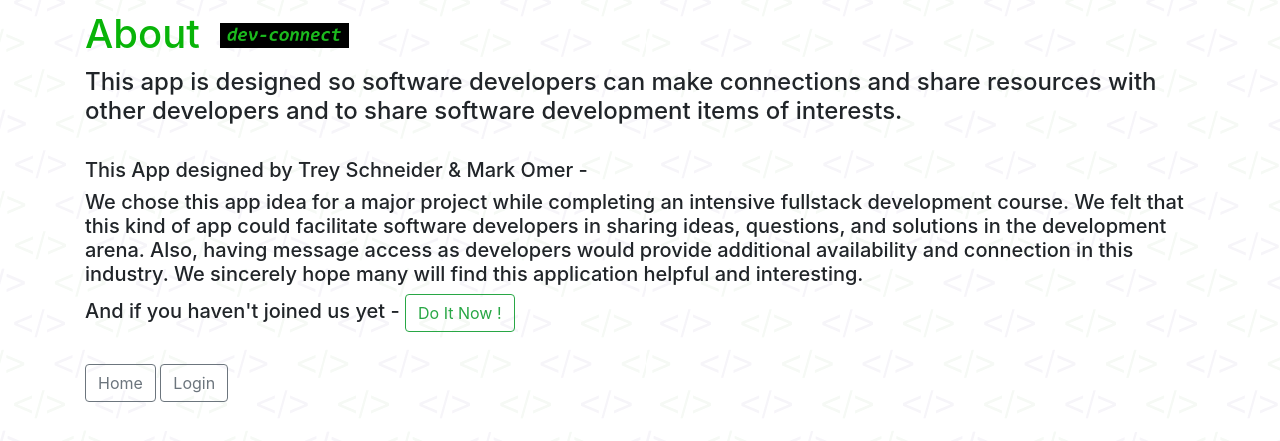
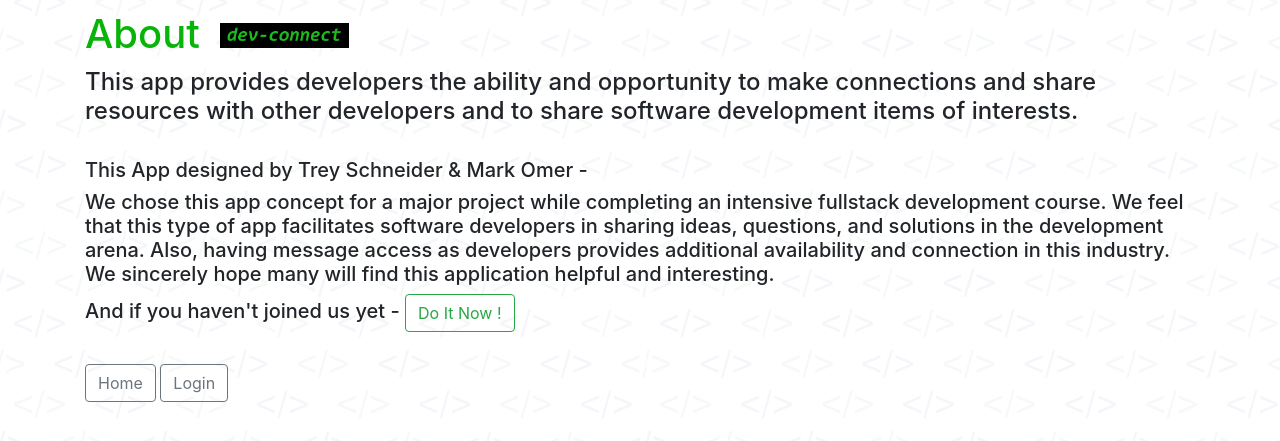
Before and after one commit to markomer/DEVCONNECT, a Django app: page /about/ in a window 1280 px wide. Shown: the part 57-498 px from the top of the page. Run offline with Django 4.2, Linux system fonts and the light colour scheme; data that the repository does not hold is empty; parts of the project's set-up code (start-up, migrations or seed data) failed here and were passed over; some libraries are stand-ins or nearby versions; some web fonts are replaced.

Commit message:
beginning of class 20220725

```diff
--- a/templates/pages/about.html
+++ b/templates/pages/about.html
@@ -5,10 +5,10 @@
 
 {% block content %}
   <h1 class="about-title">About <img class="logo" href="#" src="{% static 'img/dev-connect-logo-1e.png' %}" alt="complete logo"></h1>
-  <h4>This app is designed so software developers can make connections and share resources with other developers and to share software development items of interests.</h4>
+  <h4>This app provides developers the ability and opportunity to make connections and share resources with other developers and to share software development items of interests.</h4>
   <br>
   <h5>This App designed by Trey Schneider & Mark Omer - </h5>
- <h5>We chose this app idea for a major project while completing an intensive fullstack development course. We felt that this kind of app could facilitate software developers in sharing ideas, questions, and solutions in the development arena. Also, having message access as developers would provide additional availability and connection in this industry. We sincerely hope many will find this application helpful and interesting.
+ <h5>We chose this app concept for a major project while completing an intensive fullstack development course. We feel that this type of app facilitates software developers in sharing ideas, questions, and solutions in the development arena. Also, having message access as developers provides additional availability and connection in this industry. We sincerely hope many will find this application helpful and interesting.
   </h5>
   <h5>And if you haven't joined us yet - <a class="btn btn-outline-success" href="{% url 'login' %}">Do It Now !</a></h5>
   <br>
```
